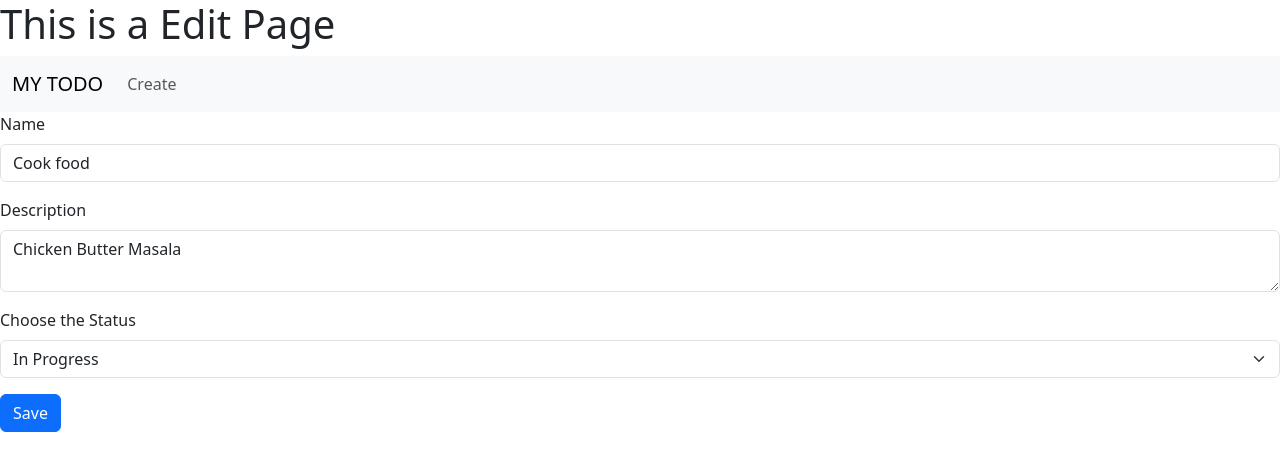
After one commit to UjjwalN15/Django-Todo-Project, a Django app: page /edit/12/ in a window 1280 px wide. The commit adds this page. Shown: the top 471 px of the page. Run offline with Django 5.2, Linux system fonts and the light colour scheme; data comes from the database, SQL or seed files in the repository; both versions use the stored data as it was after the commit.

Commit message:
Edit page added with the existing data of edit

```diff
--- a/MyTodoProject/urls.py
+++ b/MyTodoProject/urls.py
@@ -16,11 +16,12 @@ Including another URLconf
 """
 from django.contrib import admin
 from django.urls import path
-from starttodo.views import home, Create
+from starttodo.views import home, Create, Edit
 
 urlpatterns = [
     path('admin/', admin.site.urls),
     path('home/' , home, name='home'),
     path('', home, name='home'),
     path('create/', Create , name='create'),
+    path('edit/<int:pk>/', Edit , name='edit'),
 ]
--- a/starttodo/views.py
+++ b/starttodo/views.py
@@ -13,4 +13,10 @@ def Create(request):
         status = request.POST.get('status')
         Todo_Table.objects.create(Name = name, Description = description, Status = status)
         return redirect('home')
-    return render(request,'create.html')
+    else:
+        return render(request,'create.html')
+
+def Edit(request,pk):
+    todo = Todo_Table.objects.get(id=pk)
+    edit_todo = {'todo' : todo}
+    return render(request,'edit.html', context=edit_todo)
--- a/templates/create.html
+++ b/templates/create.html
@@ -9,6 +9,7 @@
 </head>
 <body>
     <h1>This is a Create Page</h1>
+    {% include 'nav.html'%}
     <form method = "POST">
         {%csrf_token%}
         <div class="mb-3">
@@ -16,8 +17,8 @@
           <input type="text" name = "name" class="form-control" id="name">
         </div>
         <div class="mb-3">
-          <label for="description" class="form-label">Description</label>
-          <input type="textarea" name = "description" class="form-control" id="description">
+            <label for="description" class="form-label">Description</label>
+            <textarea name="description" class="form-control" id="description">{{ edit_todo.Description }}</textarea>
         </div>
         <div class="mb-3">
             <label for="status" class="form-label">Choose the Status</label>
--- /dev/null
+++ b/templates/edit.html
@@ -0,0 +1,54 @@
+<!DOCTYPE html>
+<html lang="en">
+<head>
+    <meta charset="UTF-8">
+    <meta name="viewport" content="width=device-width, initial-scale=1.0">
+    <link href="https://cdn.jsdelivr.net/npm/bootstrap@5.3.3/dist/css/bootstrap.min.css" rel="stylesheet" integrity="sha384-QWTKZyjpPEjISv5WaRU9OFeRpok6YctnYmDr5pNlyT2bRjXh0JMhjY6hW+ALEwIH" crossorigin="anonymous">
+    <script src="https://cdn.jsdelivr.net/npm/bootstrap@5.3.3/dist/js/bootstrap.bundle.min.js" integrity="sha384-YvpcrYf0tY3lHB60NNkmXc5s9fDVZLESaAA55NDzOxhy9GkcIdslK1eN7N6jIeHz" crossorigin="anonymous"></script>
+    <title>Edit</title>
+</head>
+<body>
+    <h1>This is a Edit Page</h1>
+    {% include 'nav.html'%}
+    <form method = "POST">
+        {%csrf_token%}
+        <div class="mb-3">
+          <label for="name" class="form-label">Name</label>
+          <input type="text" value = "{{todo.Name}}"  name = "name" class="form-control" id="name">
+        </div>
+        <div class="mb-3">
+            <label for="description" class="form-label">Description</label>
+            <textarea name="description" class="form-control" id="description">{{todo.Description}}</textarea>
+        </div>
+        <!-- <div class="mb-3">
+          <label for="Status" class="form-label">Choose the Status</label>
+          <select class="form-select" id="Status" name="Status" aria-label="Default select example">
+              <option value="Not Started" {% if todo.Status == 'Not Started' %}selected{% endif %}>Not Started</option>
+              <option value="In Progress" {% if todo.Status == 'In Progress' %}selected{% endif %}>In Progress</option>
+              <option value="Completed" {% if todo.Status == 'Completed' %}selected{% endif %}>Completed</option>
+          </select>
+        </div> -->
+        <div class="mb-3">
+            <label for="Status" class="form-label">Choose the Status</label>
+            <select class="form-select" id = "Status" name = "Status" aria-label="Default select example">
+              {% if todo.Status == 'Not Started'%}
+                <option value="In Progress" >In Progress</option>
+                <option value="Not Started" selected >Not Started</option>
+                <option value="Completed">Completed</option>
+              {% elif todo.Status == 'In Progress'%}
+                <option value="In Progress" selected>In Progress</option>
+                <option value="Not Started" >Not Started</option>
+                <option value="Completed">Completed</option>
+              {% else%}
+                <option value="In Progress">In Progress</option>
+                <option value="Not Started" >Not Started</option>
+                <option value="Completed" selected>Completed</option>
+              {% endif %}
+            </select>
+        </div>
+        <button type="submit" class="btn btn-primary">Save</button>
+      </form>
+</body>
+<script src="https://cdn.jsdelivr.net/npm/@popperjs/core@2.11.8/dist/umd/popper.min.js" integrity="sha384-I7E8VVD/ismYTF4hNIPjVp/Zjvgyol6VFvRkX/vR+Vc4jQkC+hVqc2pM8ODewa9r" crossorigin="anonymous"></script>
+<script src="https://cdn.jsdelivr.net/npm/bootstrap@5.3.3/dist/js/bootstrap.min.js" integrity="sha384-0pUGZvbkm6XF6gxjEnlmuGrJXVbNuzT9qBBavbLwCsOGabYfZo0T0to5eqruptLy" crossorigin="anonymous"></script>
+</html>
--- a/templates/index.html
+++ b/templates/index.html
@@ -9,22 +9,24 @@
 </head>
 <body>
     <h1>This is a Homepage</h1>
+    {% include 'nav.html'%}
     <table class="table">
         <thead>
           <tr>
-            <th scope="col">ID</th>
             <th scope="col">Name</th>
             <th scope="col">Description</th>
             <th scope="col">Status</th>
+            <th scope="col"></th>
+
           </tr>
         </thead>
         <tbody>
             {% for todo in datas %}
                 <tr>
-                    <th scope="row">{{todo.id}}</th>
                     <td>{{todo.Name}}</td>
                     <td>{{todo.Description}}</td>
                     <td>{{todo.Status}}</td>
+                    <td><a href="{% url 'edit' pk=todo.id %}"><button type="button" class="btn btn-success">Edit</button></a>  <a href="#"><button type="button" class="btn btn-danger">Delete</button></a></td>
                 </tr>
             {%endfor%}
         </tbody>
--- /dev/null
+++ b/templates/nav.html
@@ -0,0 +1,15 @@
+<nav class="navbar navbar-expand-lg bg-body-tertiary">
+    <div class="container-fluid">
+      <a class="navbar-brand" href="{% url 'home'%}">MY TODO</a>
+      <button class="navbar-toggler" type="button" data-bs-toggle="collapse" data-bs-target="#navbarNav" aria-controls="navbarNav" aria-expanded="false" aria-label="Toggle navigation">
+        <span class="navbar-toggler-icon"></span>
+      </button>
+      <div class="collapse navbar-collapse" id="navbarNav">
+        <ul class="navbar-nav">
+          <li class="nav-item">
+            <a class="nav-link" href="{% url 'create'%}">Create</a>
+          </li>
+        </ul>
+      </div>
+    </div>
+  </nav>
```
Also changed, not shown: db.sqlite3.
